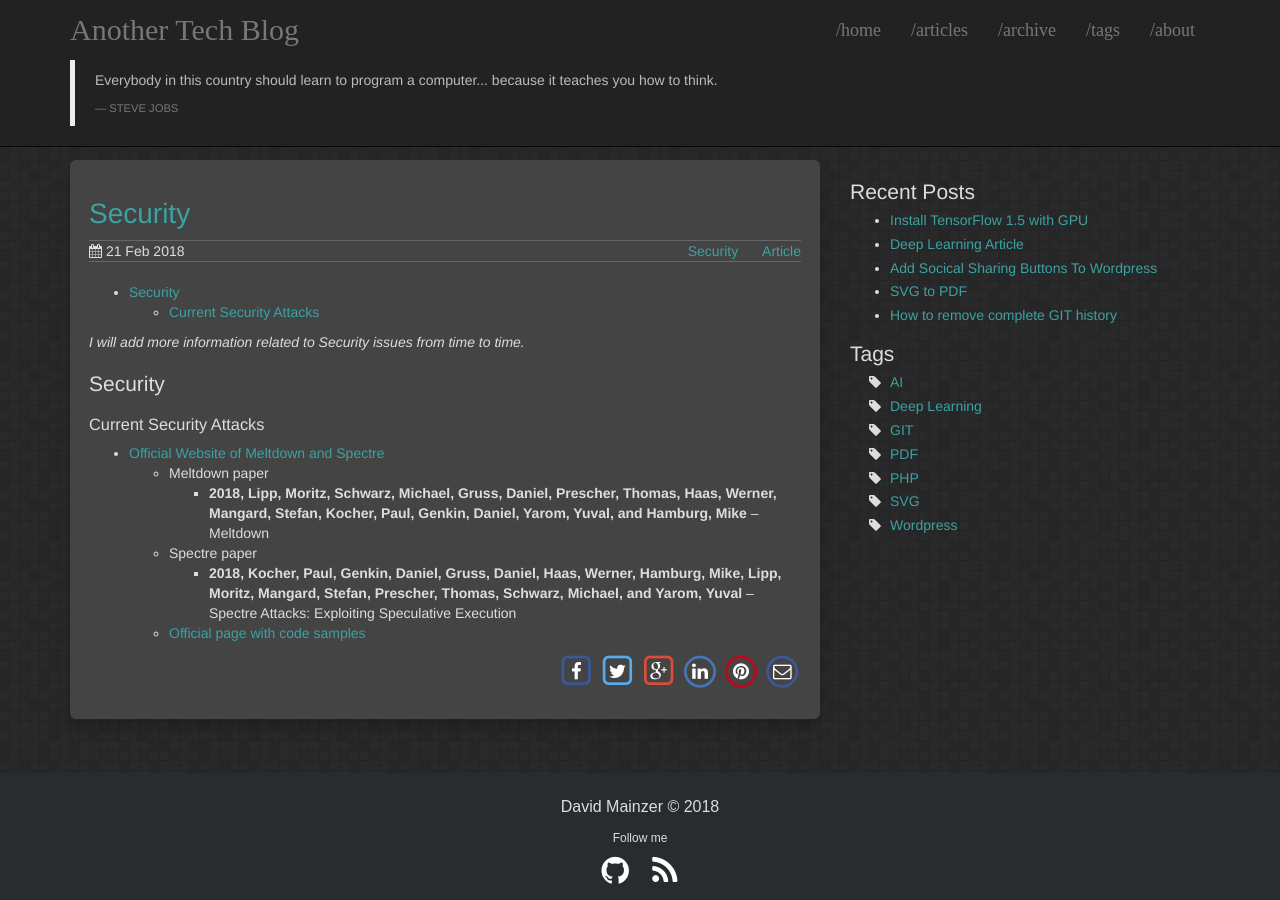
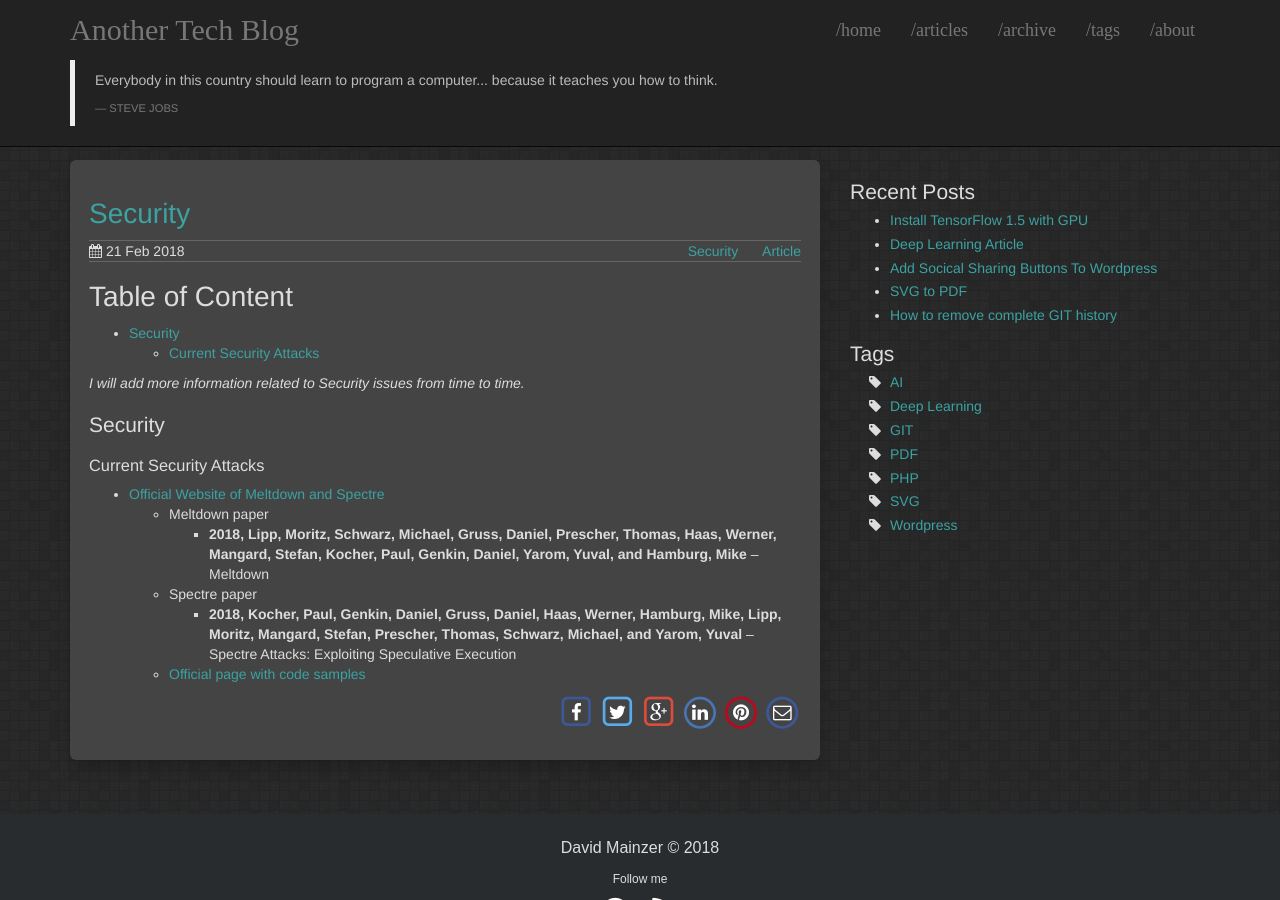
Before and after one commit to davidmainzer/davidmainzer.github.io, a Jekyll site: the page built from _articles/Security.md, in a window 1280 px wide and 900 px high. Built offline with Jekyll 4.4.1, drawn with Linux system fonts in a browser that asks for light colours.

Commit message:
Update article.html

```diff
--- a/_layouts/article.html
+++ b/_layouts/article.html
@@ -23,7 +23,7 @@
                 <!-- Place TOC here -->
                 {% assign my_min = page.toc_min | default: site.toc_min | default: 1 %}
                 {% assign my_max = page.toc_max | default: site.toc_max | default: 3 %}
-
+                <h1>Table of Content</h1>
                 {% include toc.html html=content sanitize=true h_min=my_min h_max=my_max %}
                 {{ content }}
                 {% include share.html %}
```
